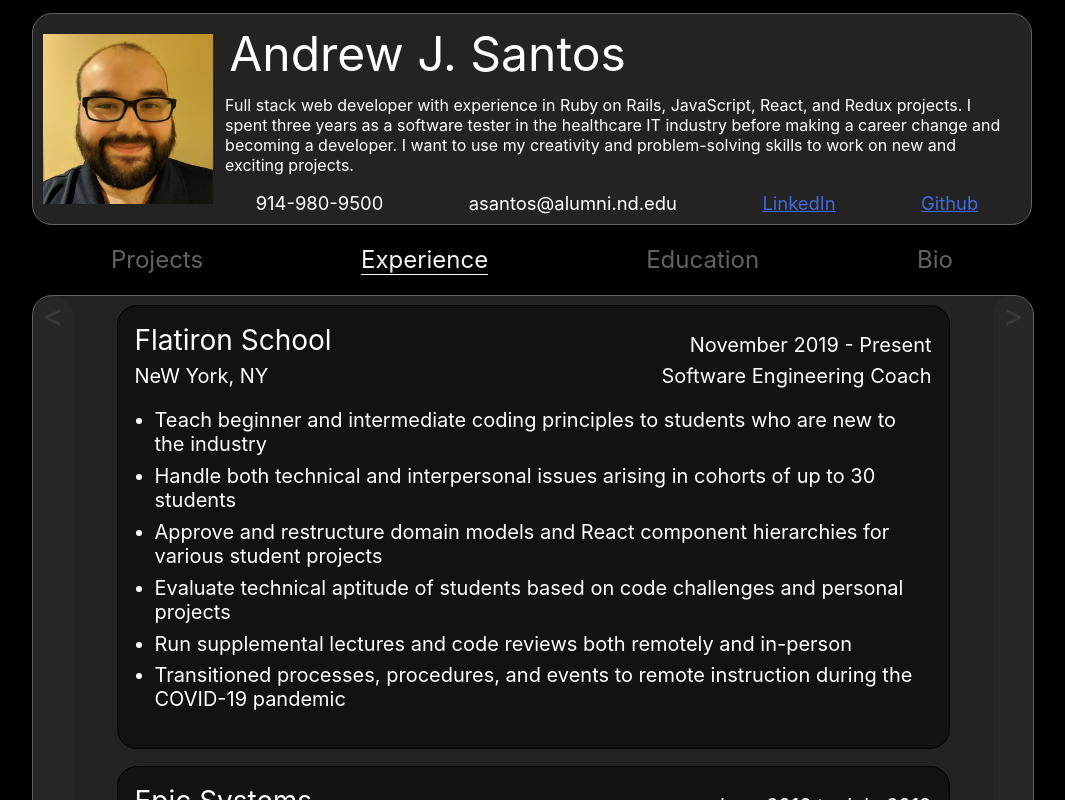
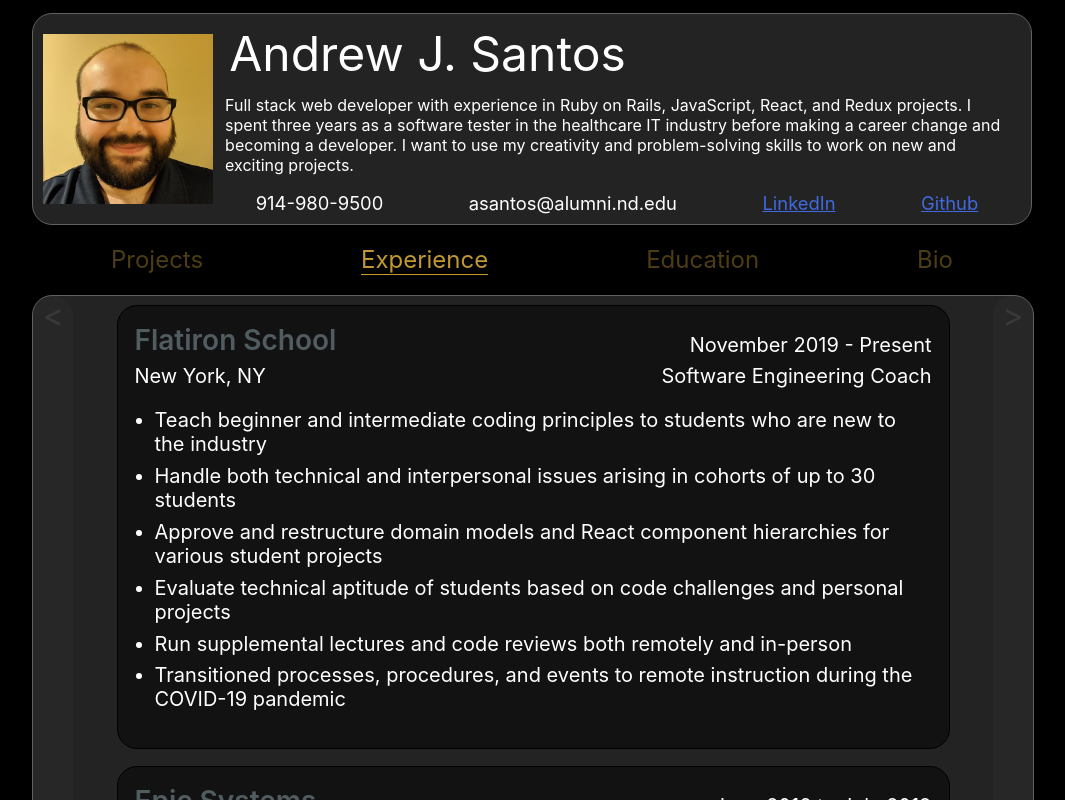
Before and after one commit to asantos649/andrew_santos, a React (Create React App) app: page / in a window 1280 px wide. Both pictures are taken after a click on the element "Experience". Shown: the top 800 px of the page, without its empty margins (108-1173 px from the left). Built offline with nearby package versions, Linux system fonts and the light colour scheme.

Commit message:
color adding

```diff
--- a/src/App.css
+++ b/src/App.css
@@ -99,6 +99,7 @@ a {
   font-size: 3rem;
   /* text-align: center; */
   padding-left: 2%;
+  /* color: #C29833; */
 }
 
 .shortBio {
@@ -189,7 +190,7 @@ a {
 
 .navLink{
   opacity: .4;
-  color: whitesmoke;
+  color: #C29833;
   border-bottom-style: solid;
   border-bottom-width: 1px;
   border-bottom-color: black;
@@ -197,7 +198,7 @@ a {
 
 .navLink:hover{
   opacity: .7;
-  border-bottom-color: white;
+  border-bottom-color: #C29833;
   -webkit-transition: all .2s;
   -moz-transition: all .2s;
   cursor:pointer;
@@ -205,7 +206,7 @@ a {
 
 #selectedPage{
   opacity: 1;
-  border-bottom-color: white;
+  border-bottom-color: #C29833;
 }
 
 .card{
@@ -249,6 +250,8 @@ a {
 
 .cardTitle{
   font-size: 1.75rem;
+  color: #515C61;
+  font-weight: 600;
 }
 
 .cardDescription{
--- a/src/component/Experience.js
+++ b/src/component/Experience.js
@@ -6,7 +6,7 @@ function Experience(){
     const experienceHash = [
         {
             company: 'Flatiron School',
-            location: 'NeW York, NY',
+            location: 'New York, NY',
             role: 'Software Engineering Coach',
             dates: 'November 2019 - Present',
             data: [
```
